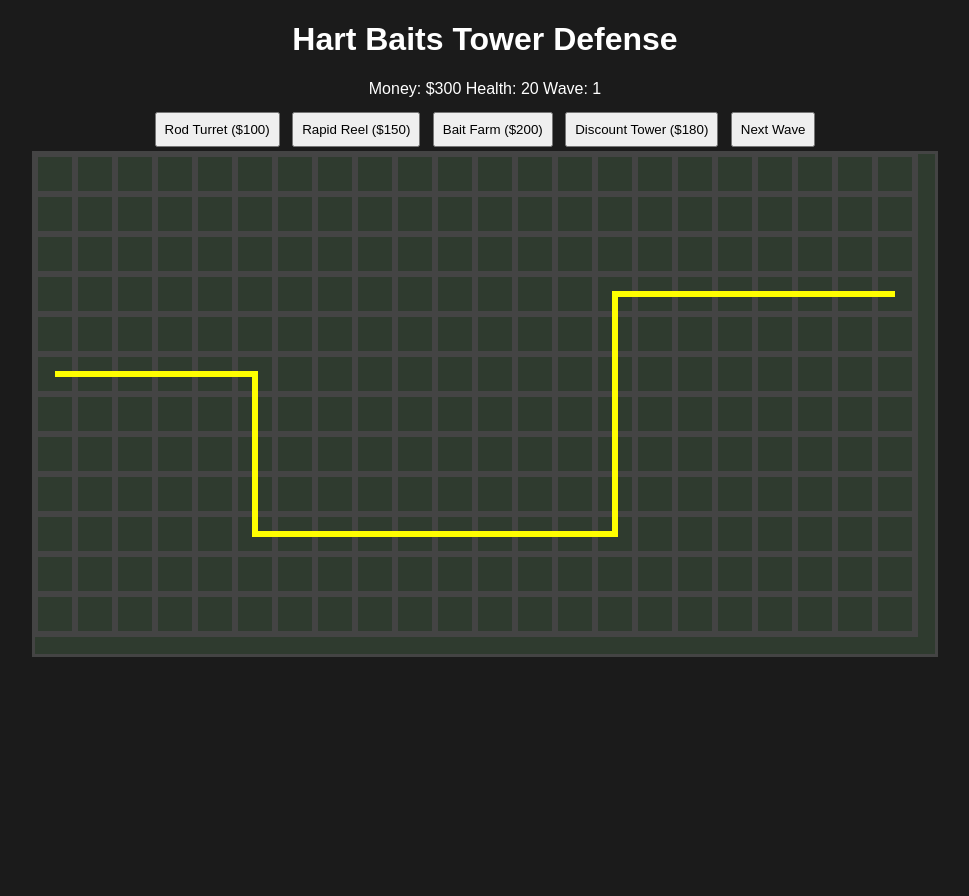
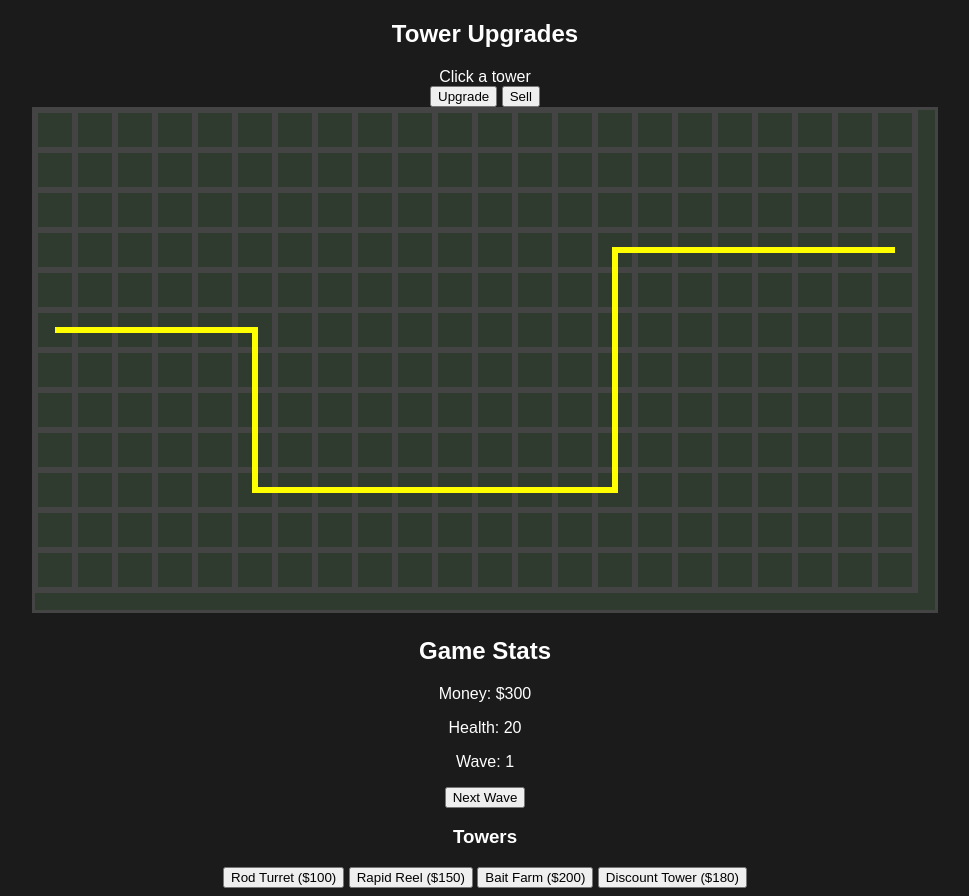
Before and after one commit to laine10hart/hart-baits-td, a plain HTML site: page index.html in a window 1280 px wide. Shown: the whole page, without its empty margins (155-1124 px from the left). Before the commit the page ends 800 px from the top, so only its background shows below. Drawn offline with Linux system fonts and the light colour scheme.

Commit message:
Update index.html

```diff
--- a/index.html
+++ b/index.html
@@ -8,15 +8,40 @@
 
 <body>
 
-<h1>Hart Baits Tower Defense</h1>
+<div id="container">
 
-<div id="stats">
-Money: $<span id="money">300</span>
-Health: <span id="health">20</span>
-Wave: <span id="wave">1</span>
+<div id="leftPanel">
+
+<h2>Tower Upgrades</h2>
+
+<div id="towerInfo">
+Click a tower
 </div>
 
-<div id="shop">
+<button id="upgradeBtn">Upgrade</button>
+<button id="sellBtn">Sell</button>
+
+</div>
+
+
+<div id="gameArea">
+
+<canvas id="game" width="900" height="500"></canvas>
+
+</div>
+
+
+<div id="rightPanel">
+
+<h2>Game Stats</h2>
+
+<p>Money: $<span id="money">300</span></p>
+<p>Health: <span id="health">20</span></p>
+<p>Wave: <span id="wave">1</span></p>
+
+<button onclick="nextWave()">Next Wave</button>
+
+<h3>Towers</h3>
 
 <button onclick="selectTower('rod')">
 Rod Turret ($100)
@@ -34,17 +59,8 @@ Bait Farm ($200)
 Discount Tower ($180)
 </button>
 
-<button onclick="startNextWave()">
-Next Wave
-</button>
-
 </div>
 
-<canvas id="game" width="900" height="500"></canvas>
-
-<div id="gameover" style="display:none;">
-<h2>Game Over</h2>
-<p>You reached wave <span id="finalWave"></span></p>
 </div>
 
 <script src="game.js"></script>
```
